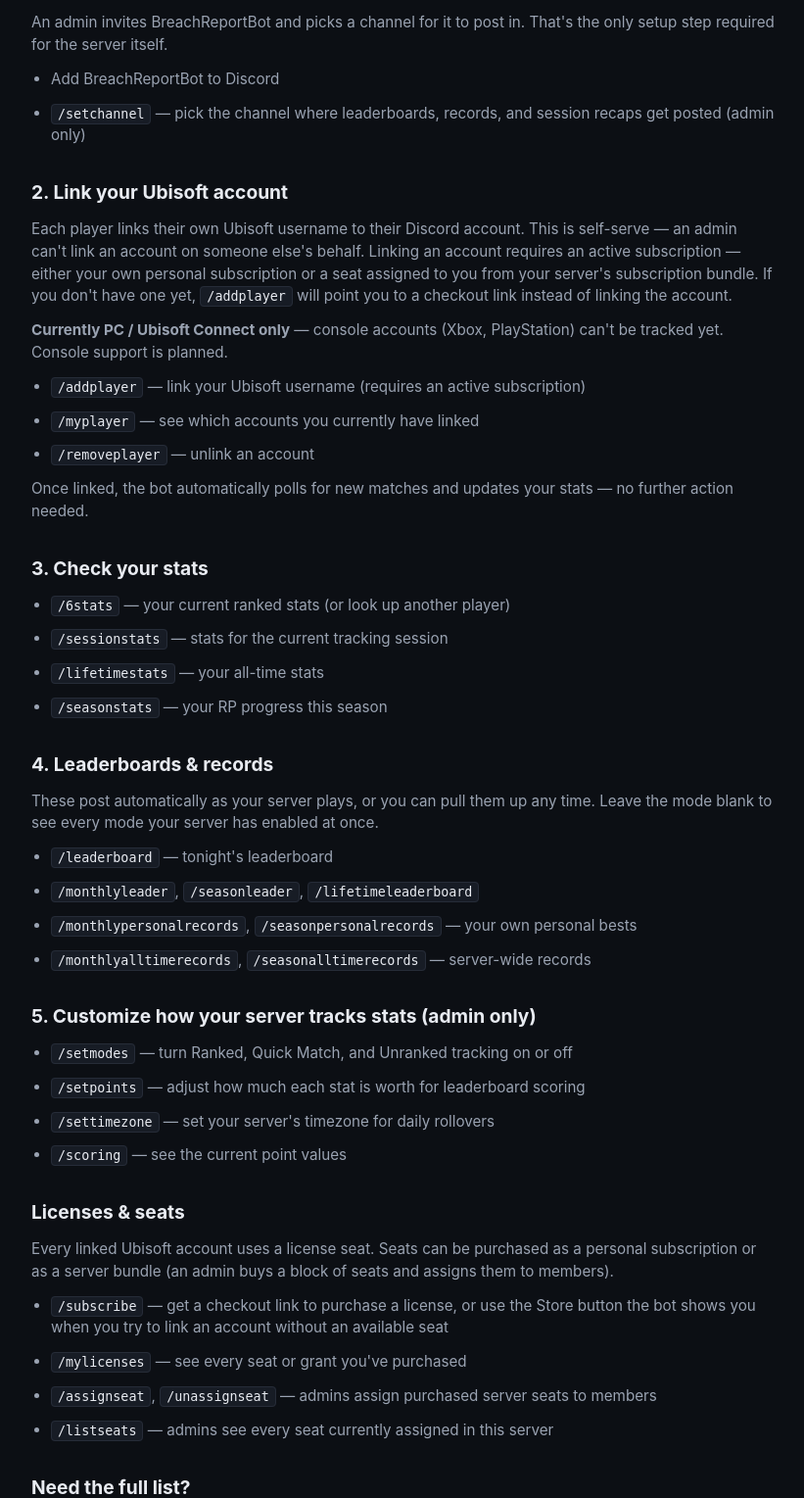
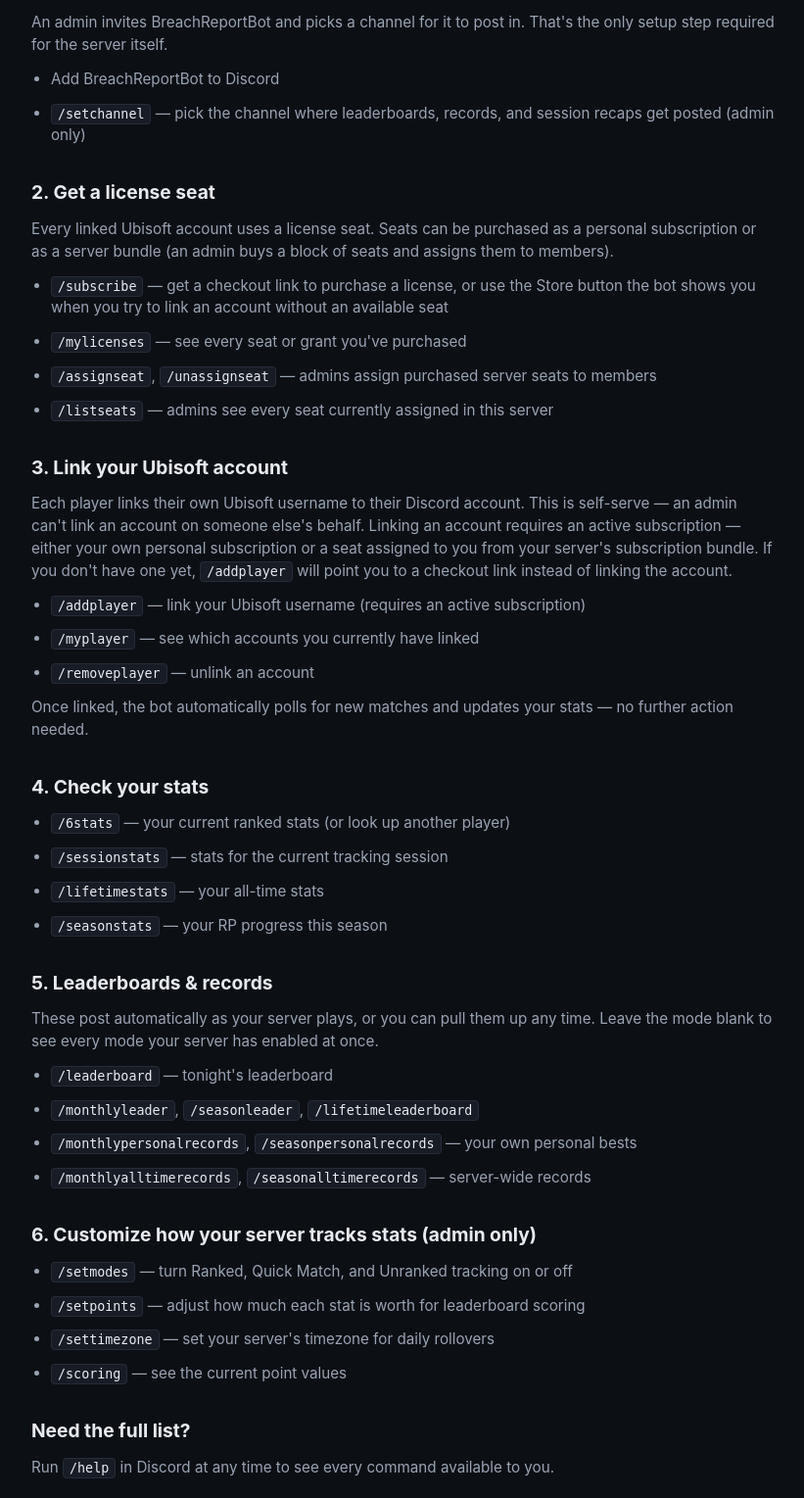
Before and after one commit to DeplorableTM/breachreportbot-site, a Flask app: page /guide in a window 1280 px wide. Shown: the part 266-1795 px from the top of the page at 98% size, without its empty margins (228-1049 px from the left). Run offline with Flask 3, Linux system fonts and the light colour scheme.

Commit message:
Drop stale trial text and console-only disclaimer, reorder guide for license-first flow
USER_1_PRICE_LABEL's "7-day free trial" mention is a Lemon Squeezy checkout
feature with no Discord Store equivalent -- now conditional on
WEBSITE_PURCHASE_ENABLED so it comes back automatically once that flag flips
back on. guide.html: removed the "Currently PC / Ubisoft Connect only"
disclaimer (stale since Phase 10.6 console support merged to production
2026-07-28), and moved "Licenses & seats" to right after "Add the bot" and
before "Link your Ubisoft account," since linking an account requires an
active seat -- explaining seats first matches the actual order a new
customer needs to follow.

Co-Authored-By: Claude Sonnet 5 <noreply@anthropic.com>

```diff
--- a/app.py
+++ b/app.py
@@ -62,7 +62,11 @@ DISCORD_OAUTH_REDIRECT_URI = os.environ.get(
 # Must match SEAT_BUNDLES["user"]["1"] in BreachReport.py -- keep in sync by hand if
 # that ever changes, there's no shared source of truth between the two repos.
 USER_1_VARIANT_ID  = 1954632
-USER_1_PRICE_LABEL = "$4.99/month (7-day free trial)"
+# The 7-day free trial is a Lemon Squeezy checkout feature -- Discord's Store has no
+# equivalent, so drop the trial mention from the label while WEBSITE_PURCHASE_ENABLED
+# is False and the button points at Discord instead. Comes back automatically once the
+# flag flips back to True, no separate change needed then.
+USER_1_PRICE_LABEL = "$4.99/month" + (" (7-day free trial)" if WEBSITE_PURCHASE_ENABLED else "")
 
 
 def _buy_flow_configured():
--- a/templates/guide.html
+++ b/templates/guide.html
@@ -14,49 +14,7 @@
     session recaps get posted (admin only)</li>
   </ul>
 
-  <h2>2. Link your Ubisoft account</h2>
-  <p>Each player links their own Ubisoft username to their Discord account. This is
-  self-serve — an admin can't link an account on someone else's behalf. Linking an
-  account requires an active subscription — either your own personal subscription or a
-  seat assigned to you from your server's subscription bundle. If you don't have one yet,
-  <code>/addplayer</code> will point you to a checkout link instead of linking the account.</p>
-  <p><strong>Currently PC / Ubisoft Connect only</strong> — console accounts (Xbox,
-  PlayStation) can't be tracked yet. Console support is planned.</p>
-  <ul>
-    <li><code>/addplayer</code> — link your Ubisoft username (requires an active subscription)</li>
-    <li><code>/myplayer</code> — see which accounts you currently have linked</li>
-    <li><code>/removeplayer</code> — unlink an account</li>
-  </ul>
-  <p>Once linked, the bot automatically polls for new matches and updates your stats —
-  no further action needed.</p>
-
-  <h2>3. Check your stats</h2>
-  <ul>
-    <li><code>/6stats</code> — your current ranked stats (or look up another player)</li>
-    <li><code>/sessionstats</code> — stats for the current tracking session</li>
-    <li><code>/lifetimestats</code> — your all-time stats</li>
-    <li><code>/seasonstats</code> — your RP progress this season</li>
-  </ul>
-
-  <h2>4. Leaderboards &amp; records</h2>
-  <p>These post automatically as your server plays, or you can pull them up any time.
-  Leave the mode blank to see every mode your server has enabled at once.</p>
-  <ul>
-    <li><code>/leaderboard</code> — tonight's leaderboard</li>
-    <li><code>/monthlyleader</code>, <code>/seasonleader</code>, <code>/lifetimeleaderboard</code></li>
-    <li><code>/monthlypersonalrecords</code>, <code>/seasonpersonalrecords</code> — your own personal bests</li>
-    <li><code>/monthlyalltimerecords</code>, <code>/seasonalltimerecords</code> — server-wide records</li>
-  </ul>
-
-  <h2>5. Customize how your server tracks stats (admin only)</h2>
-  <ul>
-    <li><code>/setmodes</code> — turn Ranked, Quick Match, and Unranked tracking on or off</li>
-    <li><code>/setpoints</code> — adjust how much each stat is worth for leaderboard scoring</li>
-    <li><code>/settimezone</code> — set your server's timezone for daily rollovers</li>
-    <li><code>/scoring</code> — see the current point values</li>
-  </ul>
-
-  <h2>Licenses &amp; seats</h2>
+  <h2>2. Get a license seat</h2>
   <p>Every linked Ubisoft account uses a license seat. Seats can be purchased as a
   personal subscription or as a server bundle (an admin buys a block of seats and
   assigns them to members).</p>
@@ -70,6 +28,46 @@
     <li><code>/listseats</code> — admins see every seat currently assigned in this server</li>
   </ul>
 
+  <h2>3. Link your Ubisoft account</h2>
+  <p>Each player links their own Ubisoft username to their Discord account. This is
+  self-serve — an admin can't link an account on someone else's behalf. Linking an
+  account requires an active subscription — either your own personal subscription or a
+  seat assigned to you from your server's subscription bundle. If you don't have one yet,
+  <code>/addplayer</code> will point you to a checkout link instead of linking the account.</p>
+  <ul>
+    <li><code>/addplayer</code> — link your Ubisoft username (requires an active subscription)</li>
+    <li><code>/myplayer</code> — see which accounts you currently have linked</li>
+    <li><code>/removeplayer</code> — unlink an account</li>
+  </ul>
+  <p>Once linked, the bot automatically polls for new matches and updates your stats —
+  no further action needed.</p>
+
+  <h2>4. Check your stats</h2>
+  <ul>
+    <li><code>/6stats</code> — your current ranked stats (or look up another player)</li>
+    <li><code>/sessionstats</code> — stats for the current tracking session</li>
+    <li><code>/lifetimestats</code> — your all-time stats</li>
+    <li><code>/seasonstats</code> — your RP progress this season</li>
+  </ul>
+
+  <h2>5. Leaderboards &amp; records</h2>
+  <p>These post automatically as your server plays, or you can pull them up any time.
+  Leave the mode blank to see every mode your server has enabled at once.</p>
+  <ul>
+    <li><code>/leaderboard</code> — tonight's leaderboard</li>
+    <li><code>/monthlyleader</code>, <code>/seasonleader</code>, <code>/lifetimeleaderboard</code></li>
+    <li><code>/monthlypersonalrecords</code>, <code>/seasonpersonalrecords</code> — your own personal bests</li>
+    <li><code>/monthlyalltimerecords</code>, <code>/seasonalltimerecords</code> — server-wide records</li>
+  </ul>
+
+  <h2>6. Customize how your server tracks stats (admin only)</h2>
+  <ul>
+    <li><code>/setmodes</code> — turn Ranked, Quick Match, and Unranked tracking on or off</li>
+    <li><code>/setpoints</code> — adjust how much each stat is worth for leaderboard scoring</li>
+    <li><code>/settimezone</code> — set your server's timezone for daily rollovers</li>
+    <li><code>/scoring</code> — see the current point values</li>
+  </ul>
+
   <h2>Need the full list?</h2>
   <p>Run <code>/help</code> in Discord at any time to see every command available to you.</p>
 </div>
```
